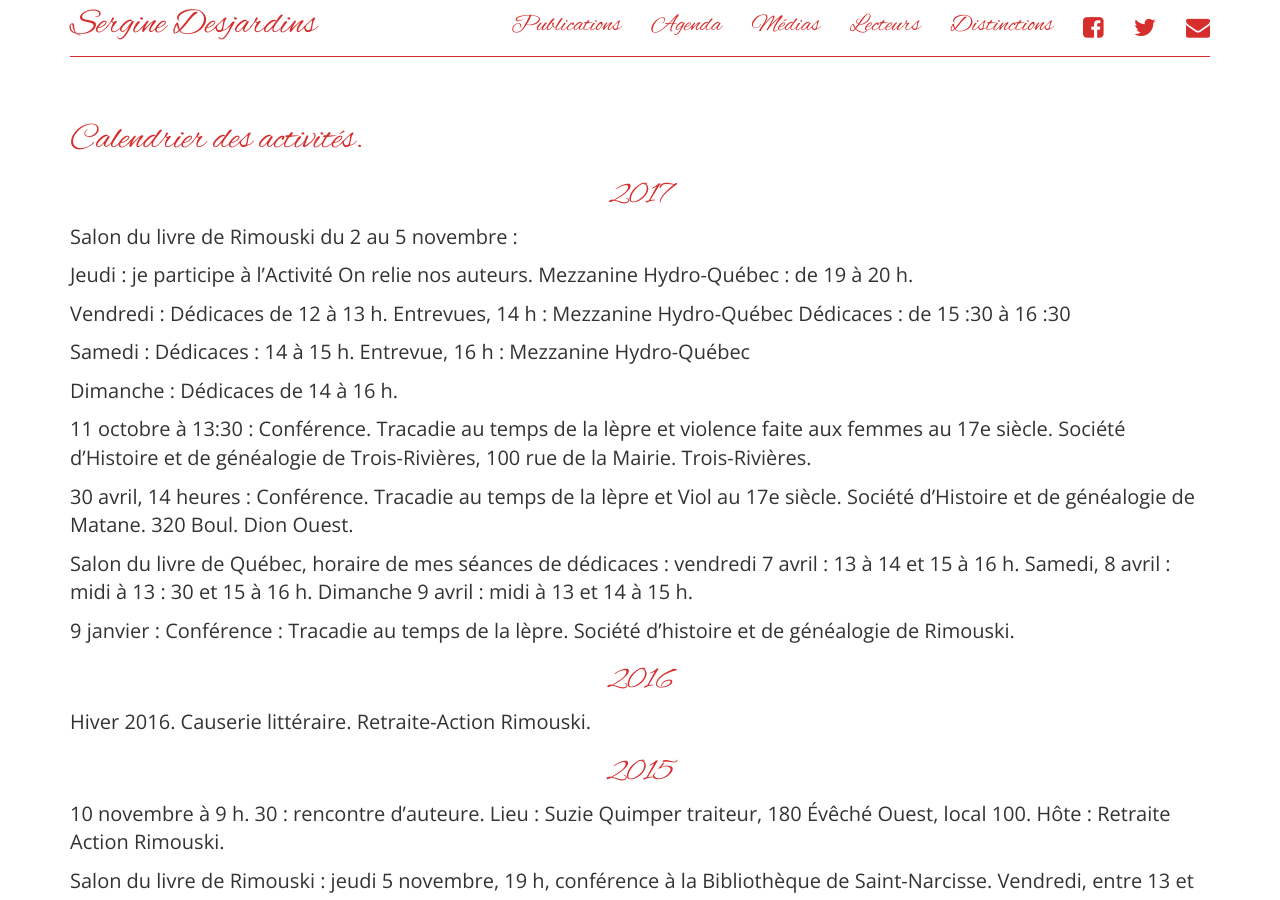
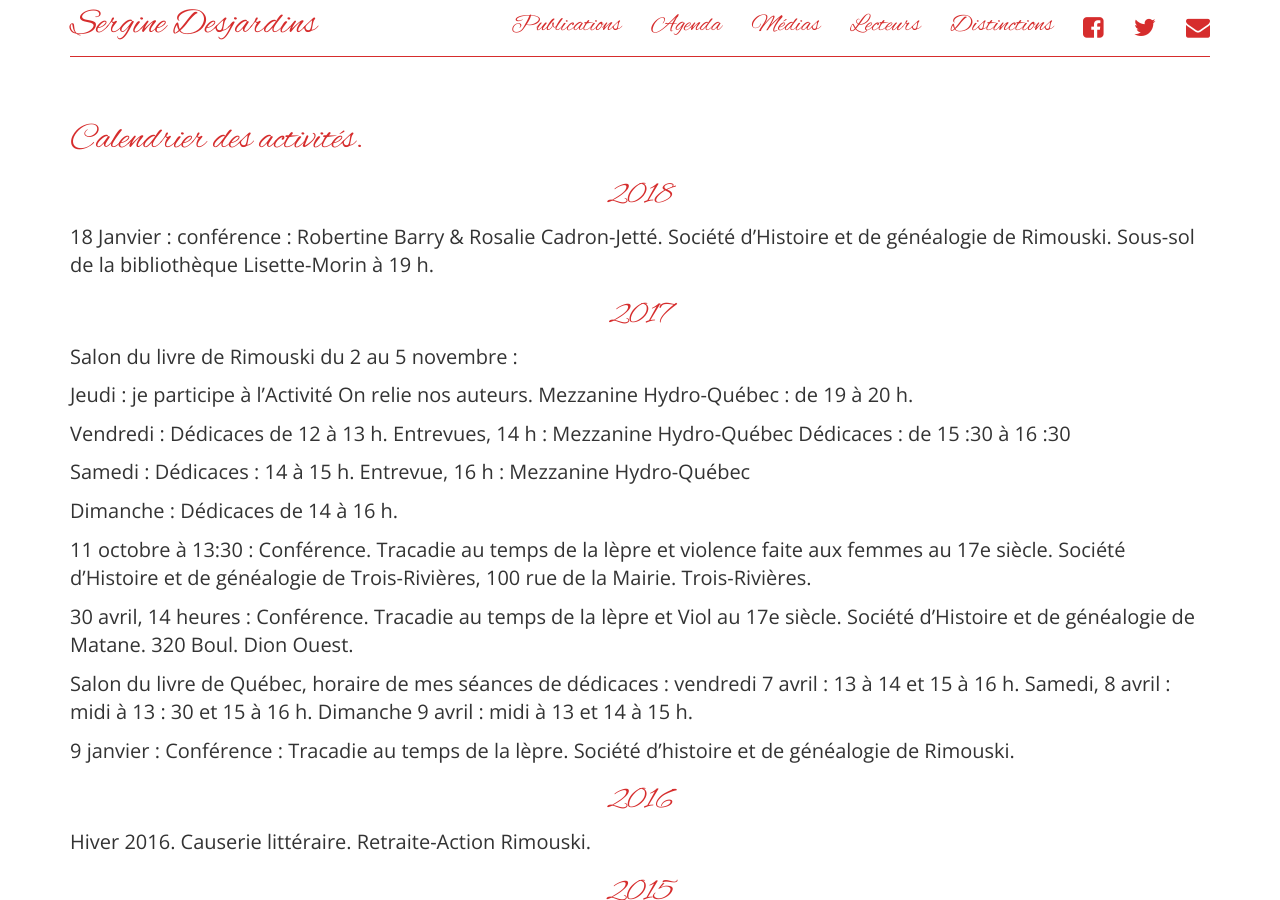
Before and after one commit to serginedesjardins/serginedesjardins.github.io, a Jekyll site: the page built from agenda.md, in a window 1280 px wide and 900 px high. Built offline with Jekyll 4.4.1, drawn with Linux system fonts in a browser that asks for light colours; nearby versions of some CDN libraries.

Commit message:
conférence janvier

```diff
--- a/agenda.md
+++ b/agenda.md
@@ -5,6 +5,10 @@ permalink: /agenda/
 ---
 
 # Calendrier des activités.
+
+## 2018
+
+18 Janvier : conférence : Robertine Barry & Rosalie Cadron-Jetté. Société d'Histoire et de généalogie de Rimouski. Sous-sol de la bibliothèque Lisette-Morin à 19 h.
 
 ## 2017
 
```
